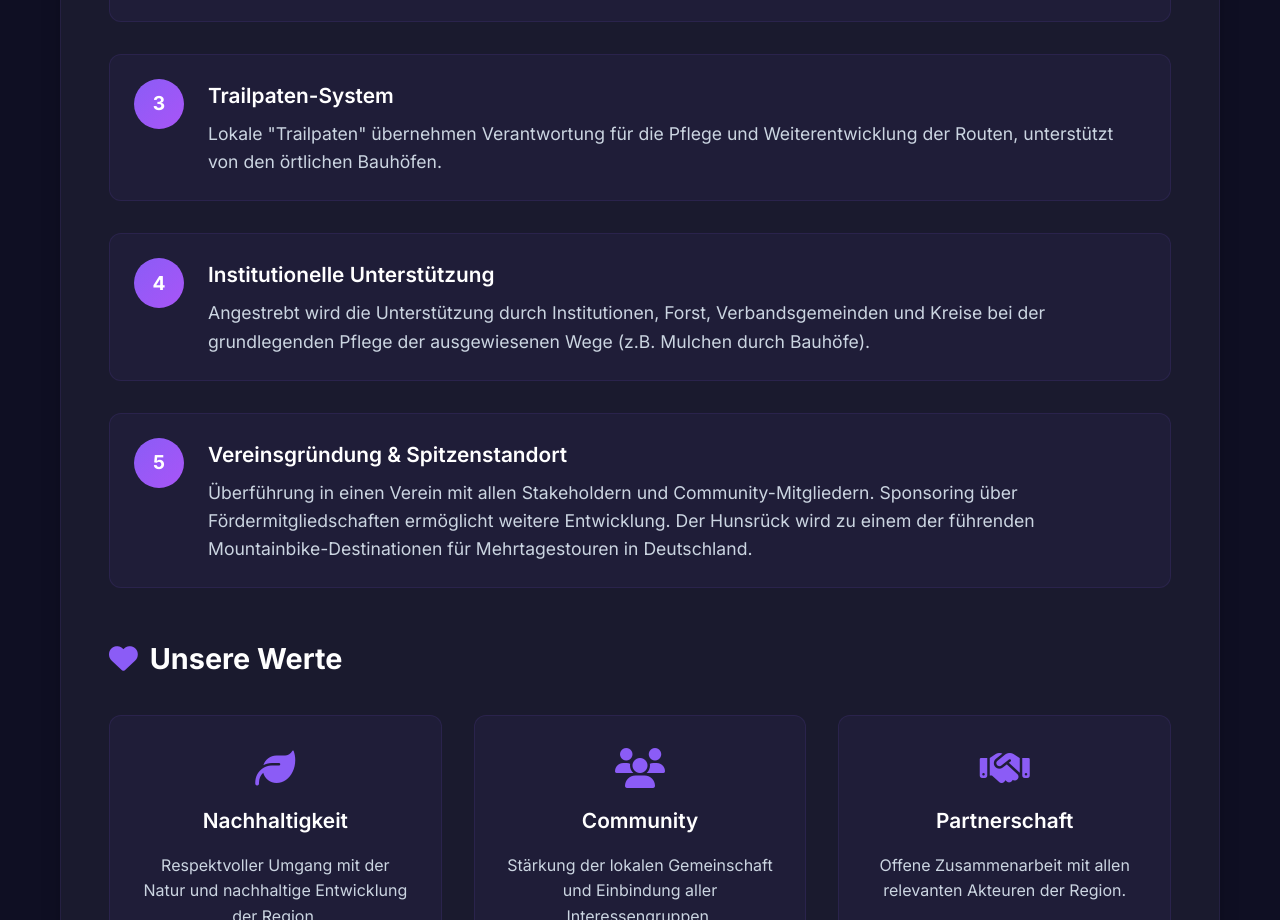
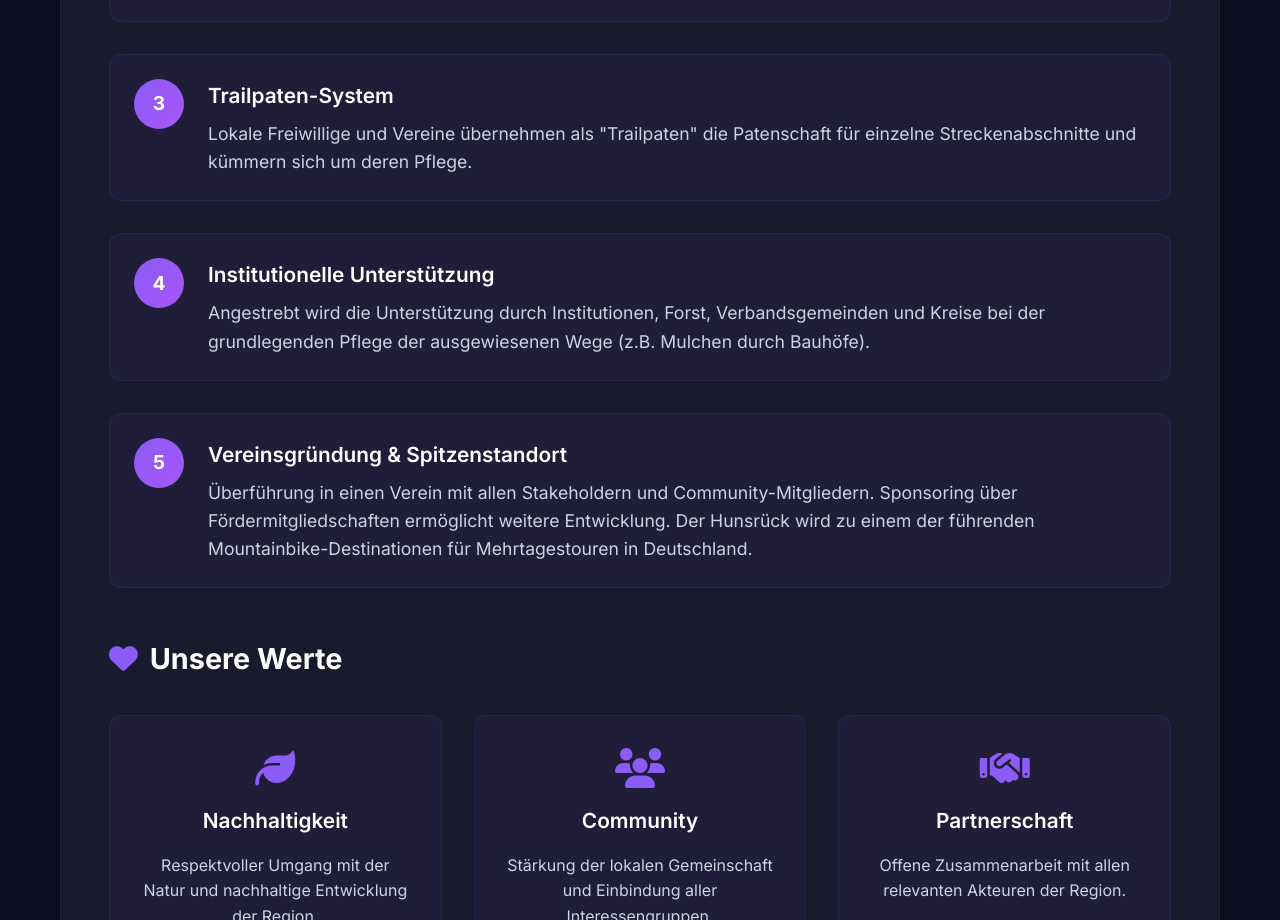
Before and after one commit to dottenbr/slateman.de, a plain HTML site: page pages/ueber-uns.html in a window 1280 px wide. Shown: the part 2145-3065 px from the top of the page. Drawn offline with Linux system fonts and the light colour scheme.

Commit message:
fix: trailpaten

```diff
--- a/pages/ueber-uns.html
+++ b/pages/ueber-uns.html
@@ -128,7 +128,7 @@
                             <div class="step-number">3</div>
                             <div class="step-content">
                                 <h4>Trailpaten-System</h4>
-                                <p>Lokale "Trailpaten" übernehmen Verantwortung für die Pflege und Weiterentwicklung der Routen, unterstützt von den örtlichen Bauhöfen.</p>
+                                <p>Lokale Freiwillige und Vereine übernehmen als "Trailpaten" die Patenschaft für einzelne Streckenabschnitte und kümmern sich um deren Pflege.</p>
                             </div>
                         </div>
 
```
